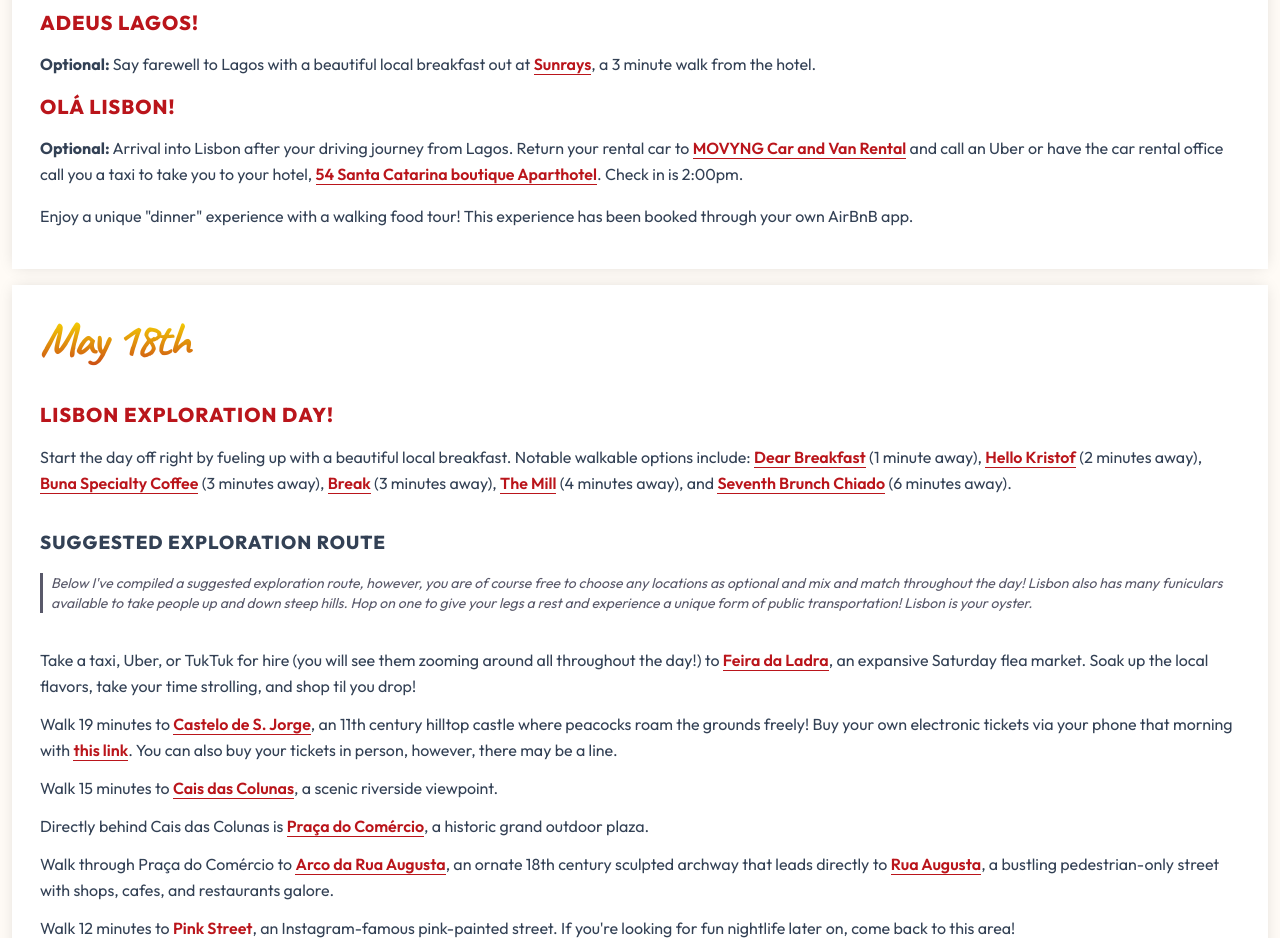
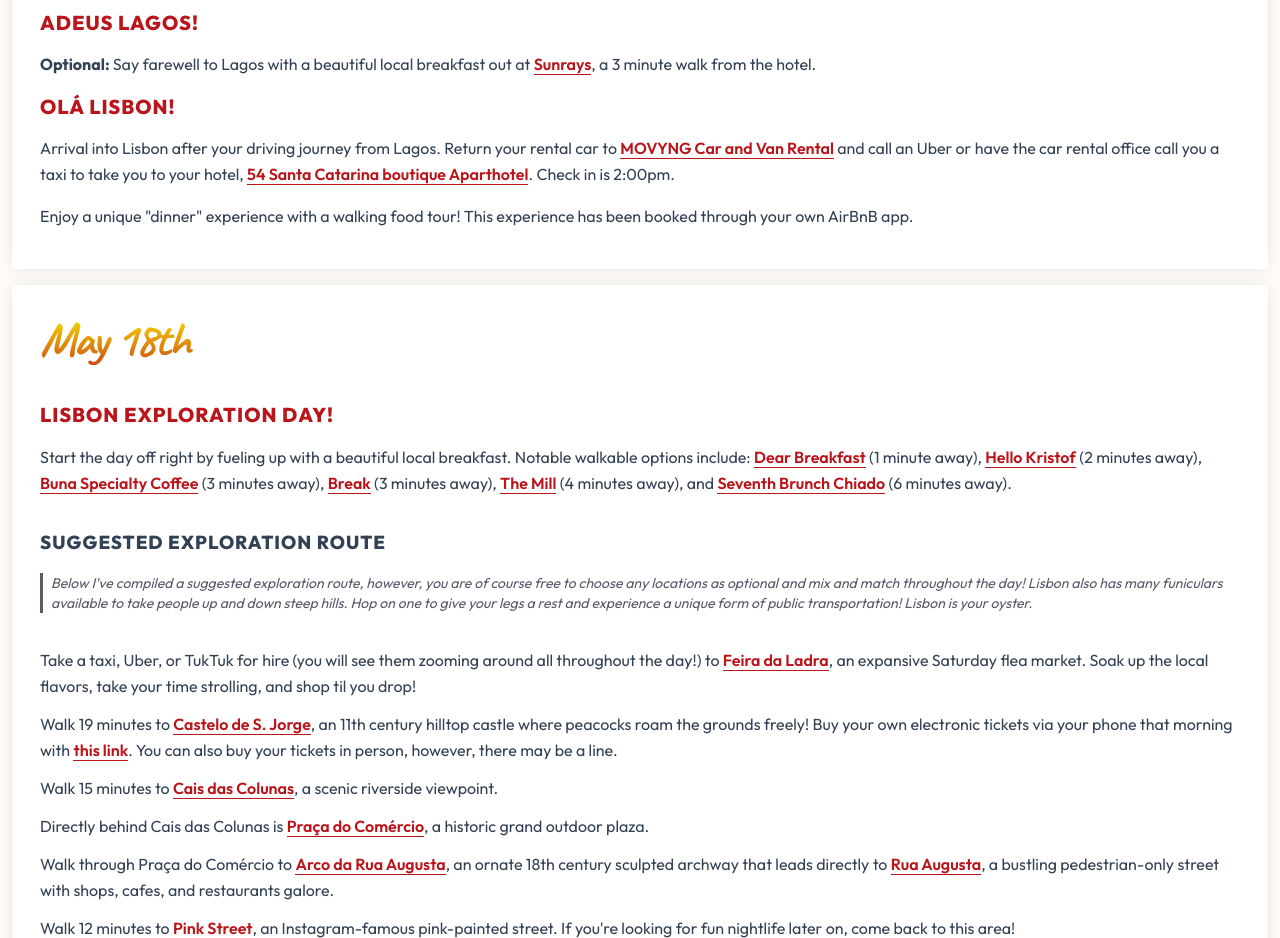
Before and after one commit to confettisauce/website, a plain HTML site: page itineraries/kara-and-devin/index.html in a window 1280 px wide. Shown: the part 5080-6018 px from the top of the page. Drawn offline with Linux system fonts and the light colour scheme.

Commit message:
Minor content update

```diff
--- a/itineraries/kara-and-devin/index.html
+++ b/itineraries/kara-and-devin/index.html
@@ -199,7 +199,7 @@
         <h2 class="date-welcome-message">Adeus Lagos!</h2>
         <p><strong>Optional:</strong> Say farewell to Lagos with a beautiful local breakfast out at <a href="https://maps.app.goo.gl/4b56sd4ifYvdoaNaA" target="_blank" rel="noopener noreferrer">Sunrays</a>, a 3 minute walk from the hotel.</p>
         <h2 class="date-welcome-message">Olá Lisbon!</h2>
-        <p><strong>Optional:</strong> Arrival into Lisbon after your driving journey from Lagos. Return your rental car to <a href="https://maps.app.goo.gl/B28S93iajq9QFxTGA" target="_blank" rel="noopener noreferrer">MOVYNG Car and Van Rental</a> and call an Uber or have the car rental office call you a taxi to take you to your hotel, <a href="https://maps.app.goo.gl/hm4QGDyGKB9MBbe37" target="_blank" rel="noopener noreferrer">54 Santa Catarina boutique Aparthotel</a>. Check in is 2:00pm.</p>
+        <p>Arrival into Lisbon after your driving journey from Lagos. Return your rental car to <a href="https://maps.app.goo.gl/B28S93iajq9QFxTGA" target="_blank" rel="noopener noreferrer">MOVYNG Car and Van Rental</a> and call an Uber or have the car rental office call you a taxi to take you to your hotel, <a href="https://maps.app.goo.gl/hm4QGDyGKB9MBbe37" target="_blank" rel="noopener noreferrer">54 Santa Catarina boutique Aparthotel</a>. Check in is 2:00pm.</p>
         <p>Enjoy a unique "dinner" experience with a walking food tour! This experience has been booked through your own AirBnB app.</p>
       </article>
       <!-- May 18th -->
```
